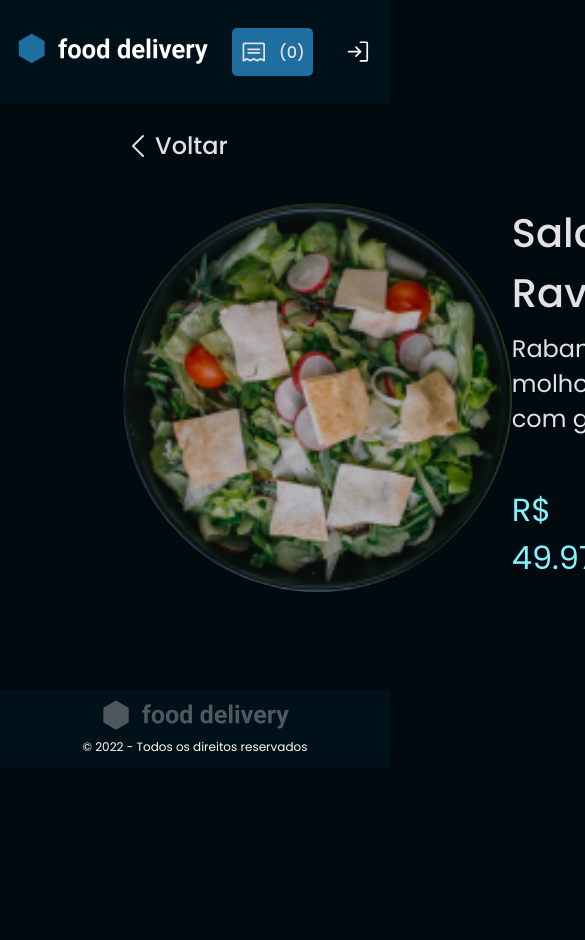
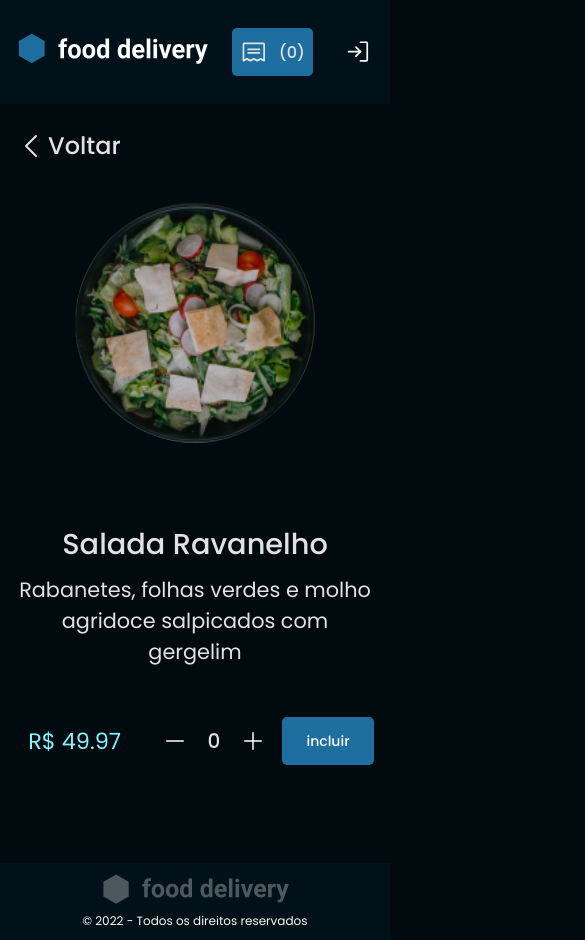
Before and after one commit to OJailson17/food_delivery, a Next.js app: page /item/1 in a window 390 px wide. Shown: the top 940 px of the page, 585 px wide, since content can reach past the window. Before the commit the page ends 844 px from the top, so only its background shows below. Built offline with nearby package versions, Linux system fonts and the light colour scheme.

Commit message:
style: make item details page responsive

```diff
--- a/src/pages/item/[id]/index.tsx
+++ b/src/pages/item/[id]/index.tsx
@@ -96,7 +96,7 @@ const ItemDetailsPage = () => {
 
 			<ItemDetailMainContainer>
 				<BackBtn href='/'>
-					<CaretLeft size={32} />
+					<CaretLeft />
 					<span>Voltar</span>
 				</BackBtn>
 
--- a/src/pages/item/[id]/styles.ts
+++ b/src/pages/item/[id]/styles.ts
@@ -1,10 +1,23 @@
 import Link from 'next/link';
 import styled from 'styled-components';
+import { device } from '../../../styles/breakpoint';
 
 export const ItemDetailMainContainer = styled.main`
 	width: 100%;
 	margin-top: 1.5rem;
 	padding: 0 7.688rem;
+
+	@media ${device.mobileS} and (max-width: 767px) {
+		padding: 0 1rem;
+	}
+
+	@media ${device.tablet} and (max-width: 1023px) {
+		padding: 0 3rem;
+	}
+
+	@media ${device.laptop} and (max-width: 1300px) {
+		padding: 0 4rem;
+	}
 `;
 
 export const BackBtn = styled(Link)`
@@ -15,6 +28,11 @@ export const BackBtn = styled(Link)`
 
 	text-decoration: none;
 
+	svg {
+		width: 2rem;
+		height: 2rem;
+	}
+
 	span {
 		font-size: 1.5rem;
 		font-weight: 500;
@@ -23,6 +41,17 @@ export const BackBtn = styled(Link)`
 	&:hover {
 		text-decoration: underline;
 	}
+
+	@media ${device.tablet} and (max-width: 1023px) {
+		span {
+			font-size: 1.2rem;
+		}
+
+		svg {
+			width: 1.5rem;
+			height: 1.5rem;
+		}
+	}
 `;
 
 export const ItemContentContainer = styled.div`
@@ -30,11 +59,31 @@ export const ItemContentContainer = styled.div`
 
 	display: flex;
 	justify-content: space-between;
+	gap: 5rem;
 
 	img {
 		width: 24.3rem;
 		height: 24.3rem;
 		border-radius: 50%;
+	}
+
+	@media ${device.mobileS} and (max-width: 1023px) {
+		img {
+			width: 15rem;
+			height: 15rem;
+		}
+	}
+
+	@media ${device.mobileS} and (max-width: 767px) {
+		flex-direction: column;
+		align-items: center;
+	}
+
+	@media ${device.laptop} and (max-width: 1300px) {
+		img {
+			width: 20rem;
+			height: 20rem;
+		}
 	}
 `;
 
@@ -50,6 +99,40 @@ export const ItemInfo = styled.div`
 		font-size: normal;
 		margin-top: 0.5rem;
 		max-width: 37rem;
+	}
+
+	@media ${device.mobileS} and (max-width: 374px) {
+		h2 {
+			font-size: 1.8rem;
+			text-align: center;
+		}
+
+		& > p {
+			font-size: 1rem;
+			text-align: center;
+		}
+	}
+
+	@media ${device.mobileM} and (max-width: 767px) {
+		h2 {
+			font-size: 1.8rem;
+			text-align: center;
+		}
+
+		& > p {
+			font-size: 1.3rem;
+			text-align: center;
+		}
+	}
+
+	@media ${device.tablet} and (max-width: 1023px) {
+		h2 {
+			font-size: 2rem;
+		}
+
+		p {
+			font-size: 1rem;
+		}
 	}
 `;
 
@@ -67,4 +150,44 @@ export const ItemInfoActionsContainer = styled.div`
 		font-size: 2rem;
 		color: ${props => props.theme.blue100};
 	}
+
+	@media ${device.mobileS} and (max-width: 1023px) {
+		& > div {
+			margin: 0;
+			gap: 1rem;
+		}
+	}
+
+	@media ${device.mobileS} and (max-width: 374px) {
+		gap: 1rem;
+
+		& > p {
+			font-size: 1.2rem;
+		}
+
+		& > div {
+			gap: 0.3rem;
+
+			& > div {
+				gap: 0.5rem;
+			}
+		}
+	}
+
+	@media ${device.mobileM} and (max-width: 767px) {
+		gap: 1.8rem;
+
+		& > p {
+			font-size: 1.4rem;
+			text-align: center;
+		}
+	}
+
+	@media ${device.tablet} and (max-width: 1023px) {
+		gap: 2rem;
+
+		& > p {
+			font-size: 1.5rem;
+		}
+	}
 `;
```
